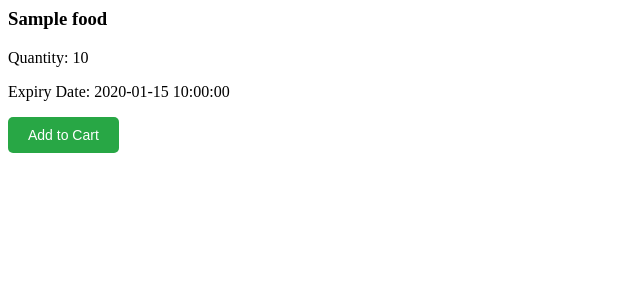
After one commit to Indrajiths4/webproject, a PHP site: page /orgfood.php in a window 1280 px wide. The commit adds this page. Shown: the top 300 px of the page, without its empty margins (0-640 px from the left). Run offline with PHP 8.4, Linux system fonts and the light colour scheme; tables that the repository leaves empty or names only in its code hold one stand-in row (values such as "Sample post").

Commit message:
corrected the organic dashboard

```diff
--- a/home.php
+++ b/home.php
@@ -295,13 +295,13 @@ else if($_SESSION['role']=="org") {  ?>
 
     <?php
     if($_SESSION['action']=="home") {
-        include "ngofood.php";
+        include "orgfood.php";
     }
     else if($_SESSION['action']=="ngocart"){
         include "ngocart.php";
     }
     else if($_SESSION['action']=="ngoorders") {
-        include "ngoorders.php";
+        include "orders.php";
     }
     ?>
 
--- a/orders.php
+++ b/orders.php
@@ -171,7 +171,7 @@ $usertype = $user_data['usertype'];
             $order_query = mysqli_query($conn, "
                                                 SELECT *
                                                 FROM orders
-                                                WHERE userid = $userid AND usertype = $usertype
+                                                WHERE userid = '$userid' AND usertype = '$usertype'
                                             ");
 
             // Display the bought items
--- /dev/null
+++ b/org_food.php
@@ -0,0 +1,6 @@
+<?php
+session_start();
+$_SESSION['action'] = 'home'; // Set the session variable
+header('Location: home.php'); // Redirect to the desired page
+exit();
+?>
--- /dev/null
+++ b/orgfood.php
@@ -0,0 +1,54 @@
+<div class="container">
+    <div class="items-grid">
+        <?php
+        $conn = mysqli_connect("localhost", "root", "", "webproject");
+
+        // Fetch all food items where expirydate is not past
+        $result = mysqli_query($conn, "SELECT * FROM food WHERE expirydate < CURDATE() ORDER BY foodid DESC");
+
+        if (mysqli_num_rows($result) > 0) {
+            while ($row = mysqli_fetch_assoc($result)) {
+                ?>
+                <div class="item-card">
+                    <h3 class="item-name"><?php echo $row['foodname']; ?></h3>
+                    <div class="item-details">
+                        <p>Quantity: <?php echo $row['quantity']; ?></p>
+                        <p>Expiry Date: <?php echo $row['expirydate']; ?></p>
+                    </div>
+                    <div class="item-footer">
+                        <!-- <span>Food ID: <?php echo $row['foodid']; ?></span> -->
+                    </div>
+                    <div class="item-actions">
+                        <form action="add_to_cart.php" method="POST">
+                            <input type="hidden" name="foodid" value="<?php echo $row['foodid']; ?>">
+                            <button type="submit" class="add-to-cart-btn">Add to Cart</button>
+                        </form>
+                    </div>
+                </div>
+                <?php
+            }
+        } else {
+            echo '<div class="no-items">No non-expired food items found.</div>';
+        }
+
+        mysqli_close($conn);
+        ?>
+    </div>
+</div>
+
+<!-- CSS Styling -->
+<style>
+    .add-to-cart-btn {
+        padding: 10px 20px;
+        background-color: #28a745;
+        color: #fff;
+        border: none;
+        border-radius: 5px;
+        cursor: pointer;
+        font-size: 14px;
+        transition: background-color 0.3s;
+    }
+    .add-to-cart-btn:hover {
+        background-color: #218838;
+    }
+</style>
```
